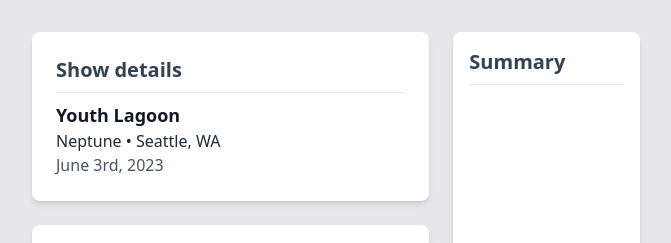
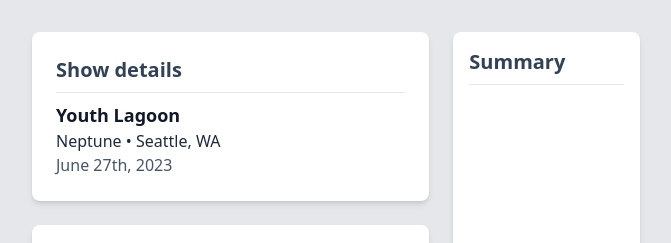
Before and after one commit to phyrisrose/frontend-tickets, a Next.js app: page /checkout/0 in a window 1280 px wide. Shown: the top 243 px of the page, without its empty margins (304-975 px from the left). Built offline with nearby package versions, Linux system fonts and the light colour scheme.

Commit message:
making fake data better for dates

```diff
--- a/src/app/shows-data.ts
+++ b/src/app/shows-data.ts
@@ -1,10 +1,11 @@
+import { addDays } from 'date-fns';
 import { Show } from './shows.types';
 
 export const shows: Show[] = [
   {
     id: 0,
     musician: 'Youth Lagoon',
-    date: new Date(2023, 5, 3),
+    date: addDays(new Date(), 10),
     location: 'Seattle, WA',
     venue: 'Neptune',
     price: 30,
@@ -13,7 +14,7 @@
   {
     id: 1,
     musician: 'Nero',
-    date: new Date(2023, 7, 6),
+    date: addDays(new Date(), 33),
     location: 'Seattle, WA',
     venue: 'Neumos',
     price: 50,
@@ -22,7 +23,7 @@
   {
     id: 2,
     musician: 'Tycho',
-    date: new Date(2023, 10, 14),
+    date: addDays(new Date(), 54),
     location: 'Seattle, WA',
     venue: 'The Showbox',
     price: 40,
@@ -31,7 +32,7 @@
   {
     id: 3,
     musician: 'Nym',
-    date: new Date(2023, 9, 10),
+    date: addDays(new Date(), 79),
     location: 'Seattle, WA',
     venue: 'Chop Suey',
     price: 40,
@@ -40,7 +41,7 @@
   {
     id: 3,
     musician: 'Manatee Commune',
-    date: new Date(2023, 12, 18),
+    date: addDays(new Date(), 90),
     location: 'Seattle, WA',
     venue: 'The Crocodile',
     price: 40,
```
